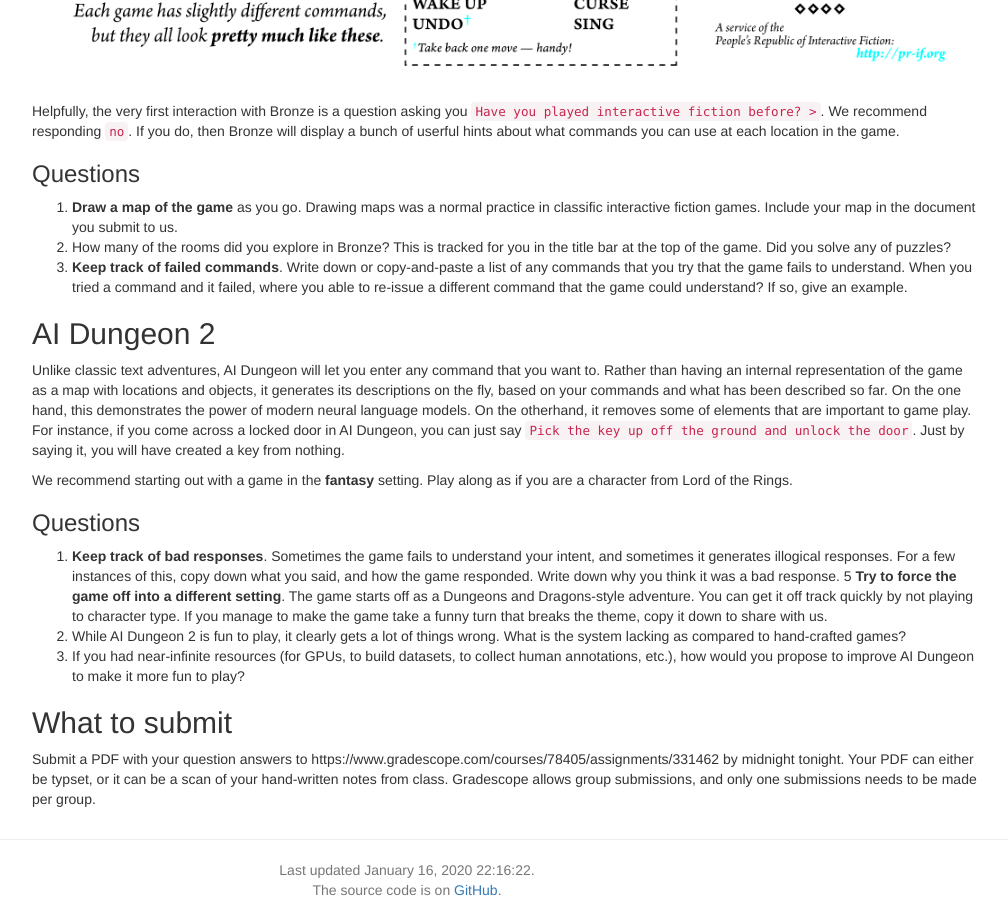
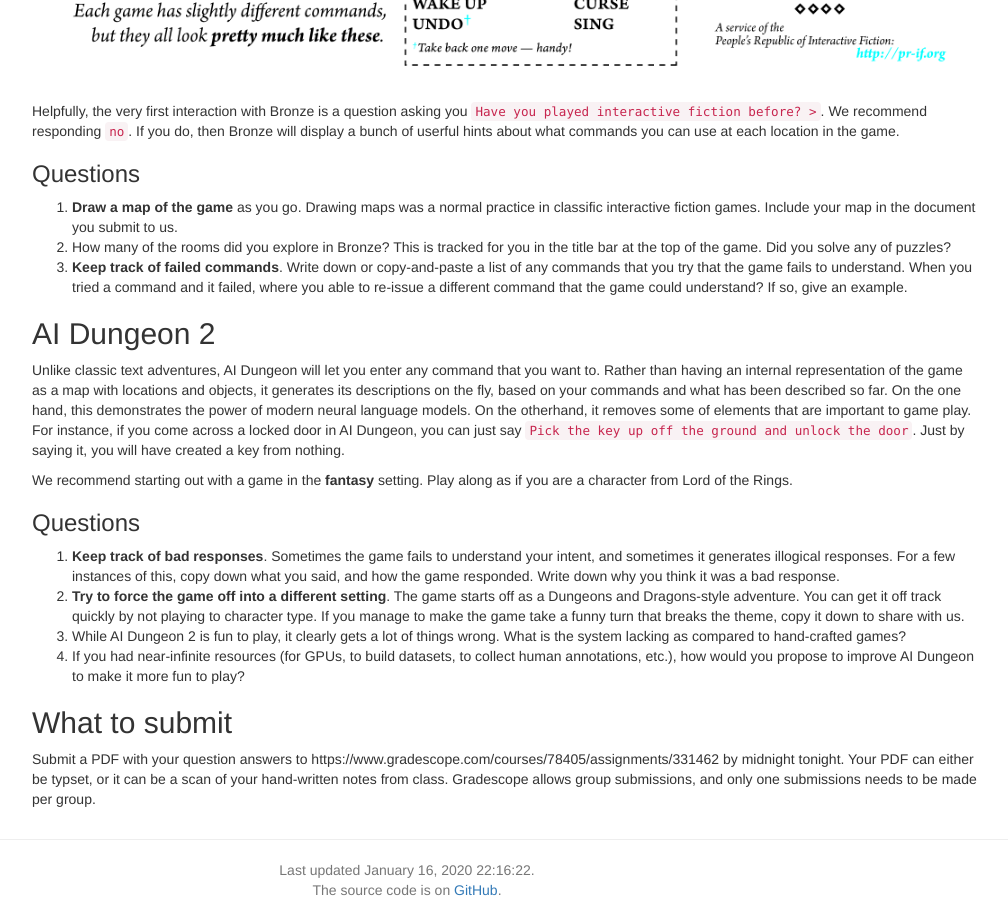
Before and after one commit to interactive-fiction-class/interactive-fiction-class.github.io, a Jekyll site: the page built from in_class_activities/play-text-adventures/play-text-adventures.md, in a window 1280 px wide and 900 px high, scrolled down 1072 px. Shown: the whole window, without its empty margins (233-1241 px from the left). Built offline with Jekyll 4.4.1, drawn with Linux system fonts in a browser that asks for light colours; nearby versions of some CDN libraries; a script that is not in the unit is left out.

Commit message:
Update play-text-adventures.md

```diff
--- a/in_class_activities/play-text-adventures/play-text-adventures.md
+++ b/in_class_activities/play-text-adventures/play-text-adventures.md
@@ -117,7 +117,7 @@
 
 ### Questions
 4.  __Keep track of bad responses__.  Sometimes the game fails to understand your intent, and sometimes it generates illogical responses.  For a few instances of this, copy down what you said, and how the game responded.  Write down why you think it was a bad response.
-5 __Try to force the game off into a different setting__.  The game starts off as a Dungeons and Dragons-style adventure.  You can get it off track quickly by not playing to character type.  If you manage to make the game take a funny turn that breaks the theme, copy it down to share with us.
+5. __Try to force the game off into a different setting__.  The game starts off as a Dungeons and Dragons-style adventure.  You can get it off track quickly by not playing to character type.  If you manage to make the game take a funny turn that breaks the theme, copy it down to share with us.
 6. While AI Dungeon 2 is fun to play, it clearly gets a lot of things wrong. What is the system lacking as compared to hand-crafted games?
 7. If you had near-infinite resources (for GPUs, to build datasets, to collect human annotations, etc.), how would you propose to improve AI Dungeon to make it more fun to play?
 
```
